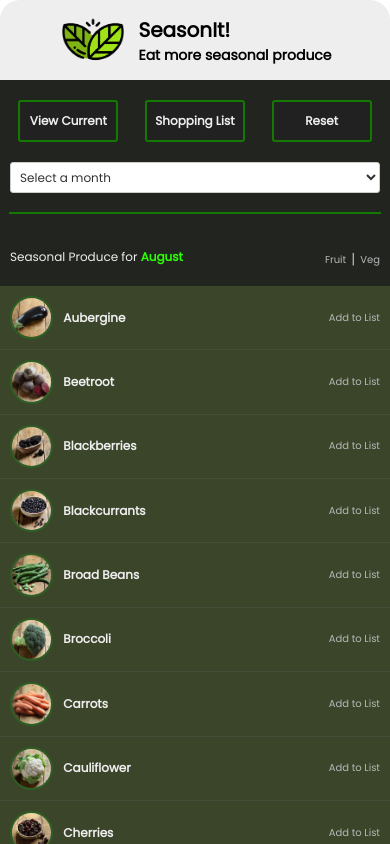
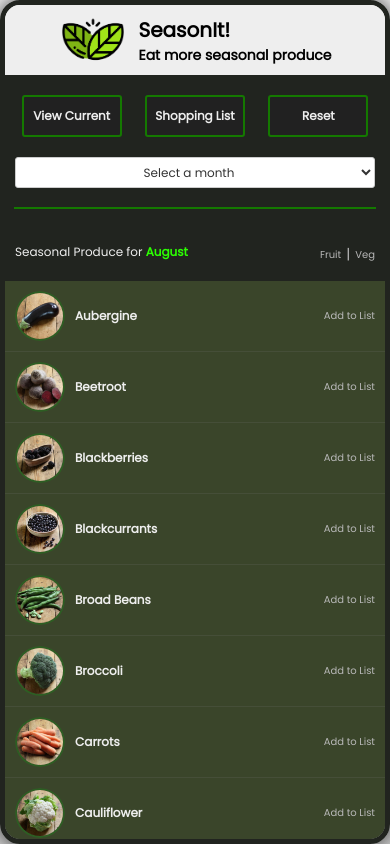
Before and after one commit to benhensor/season-it, a React (Create React App) app in the folder seasonit/: page / in a window 390 px wide. Both pictures are taken after a click on the button "View Current". Shown: the top 844 px of the page. Built offline with nearby package versions, Linux system fonts and the light colour scheme.

Commit message:
restyled for mobile first

```diff
--- a/seasonit/src/App.js
+++ b/seasonit/src/App.js
@@ -11,39 +11,38 @@ import { useProduceList } from './context/ProduceListContext'
 
 
 const AppContainer = styled.div`
+  display: flex;
+  flex-direction: column;
+  width: 35rem;
+  height: 75rem;
+  margin: 0 auto;
+  border-radius: 2rem;
   border: 5px solid #21241f;
-  border-radius: 2rem;
   box-shadow: 0 0 25px rgba(0, 0, 0, 0.9);
+  overflow: hidden;
+  @media screen and (max-width: 768px) {
+    width: 100%;
+    height: 100vh;
 
-  @media screen and (max-width: 768px) {
-    border-radius: 0;
-    border: none;
   }
 `
 
 const Main = styled.main`
+  display: flex;
+  flex-direction: column;
+  flex: 1;
+  width: 100%;
+  overflow-y: scroll;
   background-color: #21241f;
   @media screen and (min-width: 768px) {
     margin: 0 auto;
-    display: flex;
-    flex-direction: column;
-    align-items: center;
     width: 100%;
-    height: 100svh;
-    box-shadow: none;
-    overflow: hidden;
-
+    height: 100%;
   }
 
   @media screen and (max-width: 768px) {
 
   }
-`
-
-const Container = styled.div`
-  width: 100%;
-  height: 100%;
-  overflow: hidden;
 `
 
 export default function App() {
@@ -106,14 +105,14 @@ export default function App() {
       return setMessage(<Messages type='emptyList' />)
     } else {
       setPlaceholder(false)
-      return setMessage(<Messages type='shoppingList' />)
+      return setMessage(<Messages type='shoppingList' shoppingList={shoppingList}/>)
     }
   }
 
 
   // Displays the shopping list
   function showShoppingList() {
-    setMessage(<Messages type='shoppingList' shoppingList={shoppingListMessage(shoppingList)} />)
+    shoppingListMessage(shoppingList)
     setDisplay(true)
     setSelectedItem([])
     updateProduceList([])
@@ -179,8 +178,6 @@ export default function App() {
     <AppContainer>
     <Header />
       <Main>
-        <Container className="main">
-
         <NavBar
           resetSelect={resetSelect}
           currentMonth={currentMonth}
@@ -208,7 +205,6 @@ export default function App() {
           filteredProduceType={filteredProduceType}
           handleRemoveFromShoppingList={handleRemoveFromShoppingList}
         />
-        </Container>
       </Main>
     </AppContainer>
   )
--- a/seasonit/src/components/display/Display.js
+++ b/seasonit/src/components/display/Display.js
@@ -7,35 +7,10 @@ import ShoppingCard from '../shoppingcard/ShoppingCard'
 import Image from '../../assets/seasons-banner3.jpeg'
 
 const Container = styled.div`
-  width: 100%;
-  height: 100svh;
-  padding-bottom: 2rem;
   display: flex;
   flex-direction: column;
   align-items: center;
-  border-bottom-left-radius: 2rem;
-  border-bottom-right-radius: 2rem;
   background-color: #3A452A;
-  position: relative;
-`
-
-const Placeholder = styled.img`
-  position: absolute;
-  display: none;
-  z-index: 0;
-  ${({$visible}) => $visible && `
-    display: block;
-    width: 100%;
-    min-height: 100%;
-    object-fit: cover;
-    object-position: center;
-    z-index: 0;
-  `}
-`
-
-const DisplayWindow = styled.div`
-  width: 100%;
-  z-index: 2;
   overflow-y: scroll;
   scrollbar-width: none;
   &::-webkit-scrollbar {
@@ -47,6 +22,24 @@ const DisplayWindow = styled.div`
   &::-webkit-scrollbar-thumb {
     background-color: transparent;
   }
+`
+
+const Placeholder = styled.img`
+  display: block;
+  width: 100%;
+  aspect-ratio: 1/2;
+  object-fit: cover;
+  object-position: center;
+  overflow: hidden;
+  z-index: 0;
+`
+
+const DisplayWindow = styled.ul`
+  display: flex;
+  flex-direction: column;
+  flex: 1;
+  width: 100%;
+  z-index: 2;
 `
 
 
@@ -73,7 +66,9 @@ export default function Display({ placeholder, selectedItem, selectItem, display
 
   return (
     <Container>
-    <Placeholder $visible={placeholder ? 1 : 0} src={Image} alt="Fruit & Veg" />
+    {placeholder && (
+      <Placeholder src={Image} alt="Fruit & Veg" />
+    )}
 
       {!display ? (
         <DisplayWindow>
--- a/seasonit/src/components/header/Header.js
+++ b/seasonit/src/components/header/Header.js
@@ -5,16 +5,16 @@ import Logo from '../../assets/logo.png'
 const StyledHeader = styled.header`
   width: 100%;
   display: flex;
-  border-top-left-radius: 2rem;
-  border-top-right-radius: 2rem;
-  background-color: #eeeeee;
-  padding: 0.5rem;
+
+  background-color: #21241f;
+  overflow: hidden;
 `
 
 const Container = styled.div`
   display: flex;
   align-items: center;
   width: 100%;
+  background-color: #eeeeee;
 
   @media screen and (max-width: 768px) {
     justify-content: center;
--- a/seasonit/src/components/nav/NavBar.js
+++ b/seasonit/src/components/nav/NavBar.js
@@ -8,6 +8,7 @@ const Nav = styled.nav`
   flex-direction: column;
   align-items: center;
   justify-content: space-between;
+  width: 100%;
   padding: 2rem 1rem;
   gap: 2rem;
 `
--- a/seasonit/src/components/producecard/ProduceCard.js
+++ b/seasonit/src/components/producecard/ProduceCard.js
@@ -1,10 +1,11 @@
 import React from 'react'
 import styled from 'styled-components'
 
-const Container = styled.div`
+const Container = styled.li`
   display: flex;
   align-items: center;
   width: 100%;
+  height: 100%;
   padding: 1rem;
   background-color: #3A452A;
   color: #EEE;
@@ -25,22 +26,27 @@ const Container = styled.div`
   `}
 `
 
-const ProduceImg = styled.img`
-  max-width: 5rem;
-  max-height: 5rem;
-  aspect-ratio: 1/1;
-  object-fit: cover;
-  object-position: center;
-  border: 2px solid #2d5e23;
+const ProduceImg = styled.div`
+  width: 50px;
+  height: 50px;
   border-radius: 50%;
+  overflow: hidden;
   margin-right: 1rem;
-  transition: all 0.2s ease-in-out;
+
+  img {
+    width: 100%;
+    height: 100%;
+    border-radius: 50%;
+    object-fit: cover;
+    object-position: center;
+    border: 2px solid #2d5e23;
+    transition: all 0.2s ease-in-out;
+  }
 `
 
 const ProduceText = styled.div`
   display: flex;
-  width: 100%;
-  height: 100%;
+  flex: 1;
   align-items: center;
   justify-content: space-between;
   background-color: transparent;
@@ -68,7 +74,7 @@ export default function ProduceCard({ produce, selectItem, selectedItem }) {
       $isItemSelected={isItemSelected}
       onClick={() => selectItem(produce)}
     >
-      <ProduceImg src={produce.img} alt={produce.name} />
+      <ProduceImg><img src={produce.img} alt={produce.name} /></ProduceImg>
       <ProduceText>
         <ProduceName>{produce.name}</ProduceName>
         <Button>
--- a/seasonit/src/components/selectmonth/SelectMonth.js
+++ b/seasonit/src/components/selectmonth/SelectMonth.js
@@ -21,7 +21,7 @@ const Select = styled.select`
 `
 
 const Option = styled.option`
-  text-align: left;
+  text-align: center;
   height: 4rem;
   font-size: 1.2rem;
   color: #333;
--- a/seasonit/src/components/shoppingcard/ShoppingCard.js
+++ b/seasonit/src/components/shoppingcard/ShoppingCard.js
@@ -2,7 +2,7 @@ import React from 'react'
 import styled from 'styled-components'
 import { useShoppingList } from '../../context/ShoppingListContext'
 
-const Container = styled.div`
+const Container = styled.li`
   display: flex;
   align-items: center;
   width: 100%;
@@ -28,21 +28,27 @@ const Container = styled.div`
   `}
 `
 
-const ShoppingImg = styled.img`
-  min-width: 5rem;
-  height: 5rem;
-  object-fit: cover;
-  object-position: center;
-  border: 2px solid #2d5e23;
+const ShoppingImg = styled.div`
+  width: 50px;
+  height: 50px;
   border-radius: 50%;
+  overflow: hidden;
   margin-right: 1rem;
-  transition: all 0.2s ease-in-out;
+
+  img {
+    width: 100%;
+    height: 100%;
+    border-radius: 50%;
+    object-fit: cover;
+    object-position: center;
+    border: 2px solid #2d5e23;
+    transition: all 0.2s ease-in-out;
+  }
 `
 
 const ShoppingText = styled.div`
   display: flex;
-  width: 100%;
-  height: 100%;
+  flex: 1;
   align-items: center;
   justify-content: space-between;
   background-color: transparent;
@@ -100,7 +106,7 @@ export function ShoppingCard({ listing, removeItem }) {
       onClick={() => toggleMarked(item.name)}
     >
 
-        <ShoppingImg src={item.img} alt={item.name} />
+        <ShoppingImg><img src={item.img} alt={item.name} /></ShoppingImg>
 
       <ShoppingText>
         <ProduceName>{item.name}</ProduceName>
--- a/seasonit/src/styles/GlobalStyles.js
+++ b/seasonit/src/styles/GlobalStyles.js
@@ -14,35 +14,20 @@ const GlobalStyles = createGlobalStyle`
         font-family: 'Poppins', sans-serif;
     }
     html {
-        font-size: 1.6rem;
-        min-height: 100svh;
-        width: 100%;
-        scroll-behavior: none;
+        height: 100svh;
+        width: 100vw;
     }
     body {
+        font-size: 1.6rem;
         background: linear-gradient(
             to bottom,
             #ffffff,
             #d9d9d9
         );
-        max-width: 35rem;
-        height: 100%;
-        margin: 0 auto;
     }
     button {
         cursor: pointer;
     }
-
-    /* Define Media Queries */
-    @media screen and (max-width: 768px) {
-        /* Styles for small devices */
-        body {
-            max-width: 100%;
-            max-height: 75rem;
-            margin: 0 auto;
-        }
-    }
-
 `
 
 export default GlobalStyles
```
Lines whose indentation alone changed are shown as unchanged.
